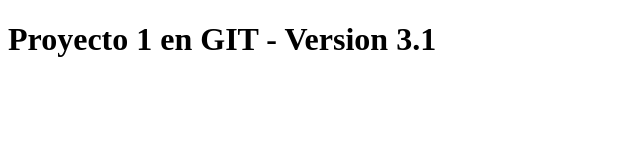
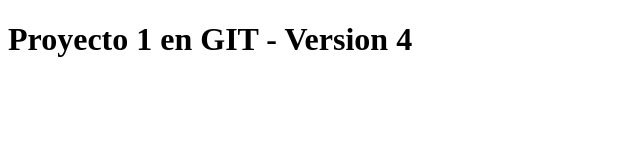
Before and after one commit to ayecenturion/ORT-NT2, a plain HTML site: page index.html in a window 1280 px wide. Shown: the full height of the page, 0-640 px from the left. Drawn offline with Linux system fonts and the light colour scheme.

Commit message:
Cuarta version del proyecto

```diff
--- a/index.html
+++ b/index.html
@@ -7,6 +7,6 @@
     <title>Proyecto 1 - GIT</title>
 </head>
 <body>
-    <h1>Proyecto 1 en GIT - Version 3.1</h1>
+    <h1>Proyecto 1 en GIT - Version 4</h1>
 </body>
 </html>
```
